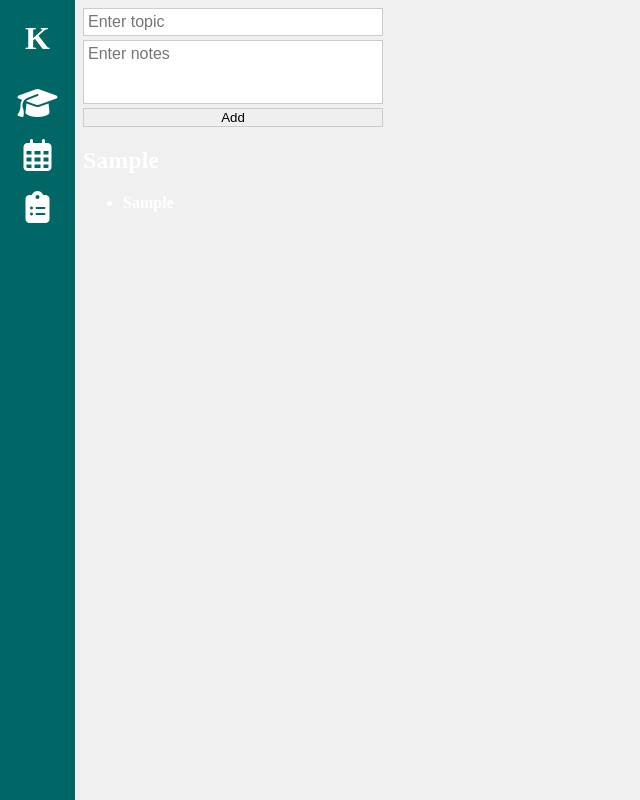
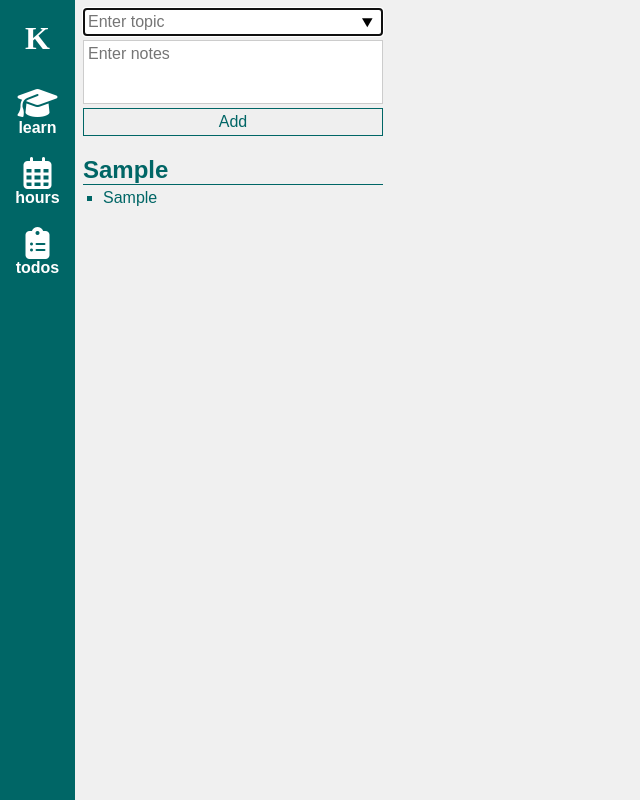
Before and after one commit to amoisio/kyytto, an Angular app in the folder client/: page /learning in a window 1280 px wide. Both pictures are taken after typing "Sample", "Sample" into the empty fields and a click on the button "Add". Shown: the whole page, without its empty margins (0-640 px from the left). Built offline with nearby package versions, Linux system fonts and the light colour scheme.

Commit message:
Initial learning list styling

```diff
--- a/client/src/app/learning/learning.component.html
+++ b/client/src/app/learning/learning.component.html
@@ -1,10 +1,11 @@
-<form [formGroup]="noteForm" (ngSubmit)="onSubmit()">
+<form id="add-note-form" [formGroup]="noteForm" (ngSubmit)="onSubmit()">
     <input
         id="topic-choice"
         type="text"
         list="topics"
         placeholder="Enter topic"
-        formControlName="topic">
+        formControlName="topic"
+        autofocus>
 
     <datalist id="topics">
         <option *ngFor="let topic of topics" value="{{topic}}"></option>
@@ -16,10 +17,12 @@
         formControlName="description"
         placeholder="Enter notes"></textarea>
 
-    <button class="submit-button" type="submit">Add</button>
+    <button class="submit-button" type="submit">
+        Add
+    </button>
 </form>
 
-<section *ngFor="let item of data">
+<section class="note" *ngFor="let item of data">
     <h2>{{ item.topic }}</h2>
     <ul>
         <li *ngFor="let note of item.notes">{{ note }}</li>
--- a/client/src/app/learning/learning.component.scss
+++ b/client/src/app/learning/learning.component.scss
@@ -15,9 +15,39 @@ textarea {
 }
 
 button {
+    border:solid;
+    border-width:1px;
+    border-color: #006666;
     border-radius: 0;
     width: 100%;
-    border: 1px, #cccccc, solid;
-    box-shadow: none;
-    text-shadow: none;
+    font-size: 1em;
+    font-weight: 400;
+    color:#006666;
+    padding-top: 4px;
+    padding-bottom: 4px;
 }
+
+.note {
+    font-family: Arial, Helvetica, sans-serif;
+    color: #006666;
+
+    h2 {
+        margin-bottom: 4px;
+        border-top-width: 0;
+        border-left-width: 0;
+        border-right-width: 0;
+        border-bottom-width: 1px;
+        border-color: #006666;
+        border-style: solid;
+    }
+
+    ul {
+        margin: 0px 0px 0px 10px;
+        padding-left: 10px;
+        list-style-type: square;
+    }
+
+    li {
+        font-weight: 400;
+    }
+}
--- a/client/src/app/learning/learning.component.ts
+++ b/client/src/app/learning/learning.component.ts
@@ -1,5 +1,7 @@
 import { Component, OnInit } from '@angular/core';
 import { FormBuilder } from '@angular/forms';
+import { NavigationEnd, Router} from '@angular/router';
+import { filter } from 'rxjs/operators';
 
 @Component({
   selector: 'app-learning',
@@ -15,10 +17,14 @@ export class LearningComponent implements OnInit {
     description: undefined
   });
 
-  constructor(private readonly formBuilder: FormBuilder)
+  constructor(private readonly formBuilder: FormBuilder, private router: Router)
   { }
 
-  ngOnInit(): void { }
+  ngOnInit(): void {
+    this.router.events
+      .pipe(filter(e => e instanceof NavigationEnd))
+      .subscribe(this.focusOnMain);
+  }
 
   get topics(): string[] {
     return this.data.map(item => item.topic);
@@ -41,5 +47,14 @@ export class LearningComponent implements OnInit {
     } else {
       this.data.push({ topic: topic, notes: [description]});
     }
+
+    this.focusOnMain();
+  }
+
+  focusOnMain() {
+    const mainHeader = document.querySelector('#topic-choice') as HTMLElement;
+    if (mainHeader) {
+      mainHeader.focus();
+    }
   }
 }
--- a/client/src/app/side-bar/side-bar.component.html
+++ b/client/src/app/side-bar/side-bar.component.html
@@ -4,11 +4,14 @@
 <nav>
     <a class="note-button" routerLink="/learning">
         <span class="fas fa-graduation-cap fa-fw fa-2x" alt="Learning"></span>
+        <span>learn</span>
     </a>
     <a class="note-button" routerLink="/hours">
         <span class="far fa-calendar-alt fa-fw fa-2x" alt="Hours"></span>
+        <span>hours</span>
     </a>
     <a class="note-button" routerLink="/todos">
         <span class="fas fa-clipboard-list fa-fw fa-2x" alt="Todos"></span>
+        <span>todos</span>
     </a>
 </nav>
--- a/client/src/app/side-bar/side-bar.component.scss
+++ b/client/src/app/side-bar/side-bar.component.scss
@@ -11,4 +11,6 @@
     color: white;
     padding: 10px 0px 10px 0px;
     text-align: center;
+    font-family: Arial, Helvetica, sans-serif;
+    text-decoration: none;
 }
```
